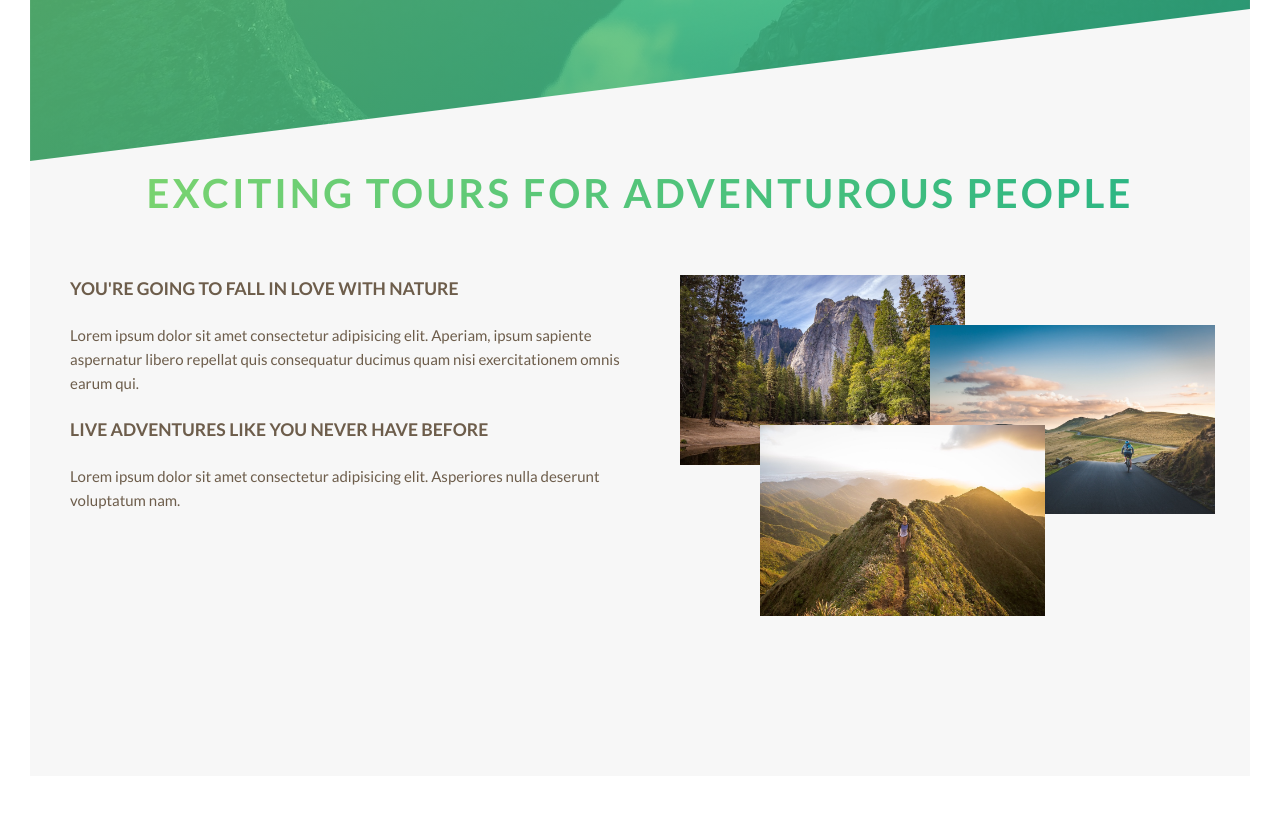
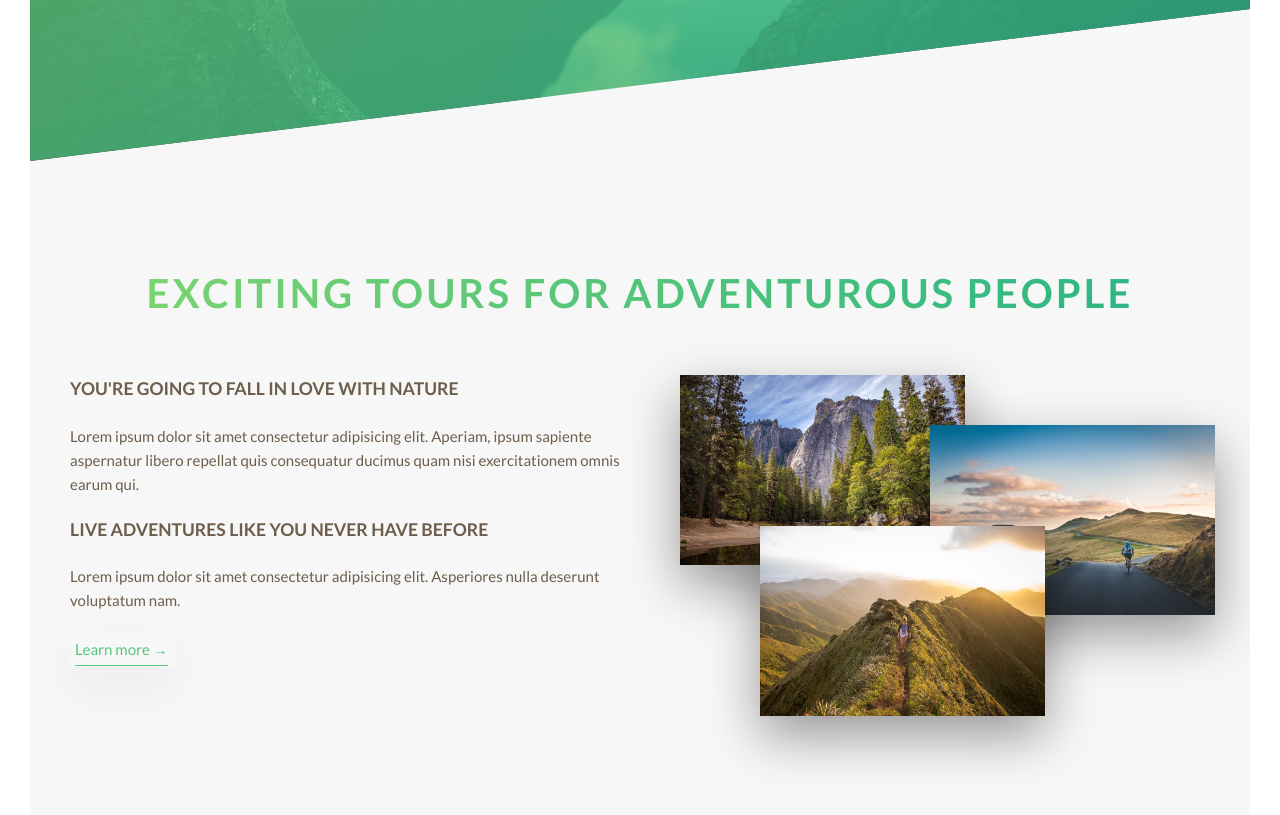
Before and after one commit to Wil-Colon/Natours-cssTestProject, a React (Vite) app: page / in a window 1280 px wide. Shown: the part 629-1444 px from the top of the page. Built offline with nearby package versions, Linux system fonts and the light colour scheme.

Commit message:
about section complete

```diff
--- a/src/Components/About/About.tsx
+++ b/src/Components/About/About.tsx
@@ -25,6 +25,10 @@ export default function About() {
                         Lorem ipsum dolor sit amet consectetur adipisicing elit.
                         Asperiores nulla deserunt voluptatum nam.
                     </p>
+
+                    <a href="about" className="btn">
+                        Learn more &rarr;
+                    </a>
                 </div>
 
                 <div className="section-about__row-photos">
@@ -33,10 +37,6 @@ export default function About() {
                     <img src={img3} alt="photo3" className="photo photo--p3" />
                 </div>
             </div>
-
-            {/* <a href="about" className="section-about__btn-link">
-                Learn more
-            </a> */}
         </div>
     );
 }
--- a/src/Components/About/about.scss
+++ b/src/Components/About/about.scss
@@ -3,11 +3,8 @@
 .section-about {
     display: flex;
     flex-direction: column;
-    // grid-template-columns: 1fr minmax(40rem, 1fr);
     background-color: #f7f7f7;
     margin-top: -30rem;
-    // grid-gap: 3rem;
-
     width: 100%;
     overflow: hidden;
 
@@ -16,17 +13,13 @@
     }
 
     &__header {
-        // grid-column: 1/-1;
-
         text-align: center;
         margin: 5rem;
-        margin-top: 30rem;
-
+        margin-top: 40rem;
         font-size: 4rem;
         font-weight: 700;
         letter-spacing: 0.3rem;
         text-transform: uppercase;
-
         background-image: linear-gradient(to right, #7ed56f, #28b485);
         -webkit-background-clip: text;
         color: transparent;
@@ -40,23 +33,43 @@
     }
 
     &__row {
-        // position: relative;
-
-        // grid-column: 1/2;
-        // flex-direction: column;
         align-self: center;
         display: flex;
-        // width: 60%;
         min-width: 40rem;
         height: 50rem;
         position: relative;
 
+        @media only screen and (max-width: $bp-medium) {
+            flex-direction: column;
+            width: 55%;
+            height: 65rem;
+        }
         &-heading-tertiary {
             flex-basis: 50%;
             margin-right: 10rem;
             margin-left: 10rem;
+            font-size: 1.8rem;
+            text-underline-offset: 1rem;
 
-            font-size: 1.8rem;
+            & .btn {
+                display: inline-block;
+                color: $color-secondary;
+                font-size: 1.5rem;
+                text-decoration: underline;
+                text-decoration-color: $color-secondary;
+                box-shadow: ($box-shadow);
+                font-weight: 400;
+                width: 10.5rem;
+                height: 3.5rem;
+                padding: 0.5rem;
+                transition: all 0.2s;
+
+                &:hover {
+                    background-color: $color-secondary;
+                    color: white;
+                    transform: translateY(-0.2rem);
+                }
+            }
 
             @media only screen and (max-width: $bp-xlarge) {
                 font-size: 1.5rem;
@@ -69,61 +82,78 @@
             }
 
             h3 {
-                // font-size: 2rem;
                 font-weight: 700;
                 text-transform: uppercase;
                 margin-bottom: 2rem;
             }
             p {
                 margin-bottom: 2rem;
-                // font-size: 1.8rem;
                 font-weight: 400;
             }
         }
 
         &-photos {
             position: relative;
-            // grid-row: 2/3;
-            // grid-column: 2/3;
+            flex-basis: 50%;
 
-            flex-basis: 50%;
-            // margin-right: 10rem;
-            // right: 15rem;
+            &:has(:hover) > img:not(:hover) {
+                transform: scale(0.9);
+            }
 
-            @media only screen and (max-width: $bp-xlarge) {
-                // width: ;
+            @media only screen and (max-width: $bp-largest) {
+                min-width: 50rem;
+            }
+
+            @media only screen and (max-width: $bp-large) {
+                min-width: 40rem;
+            }
+
+            @media only screen and (max-width: $bp-medium) {
+                margin: 2.5rem;
             }
 
             & .photo {
                 position: absolute;
                 width: 50%;
+                transition: all 0.2s;
+                box-shadow: 0 2rem 5rem rgba(0, 0, 0, 0.4);
+
+                & img {
+                    top: 2rem;
+                }
+
+                &:hover {
+                    outline: 1.5rem $color-secondary solid;
+                    outline-offset: 2rem;
+                    border-radius: 2rem;
+                    z-index: 1;
+                }
 
                 &--p1 {
                     top: 0;
                     left: 0;
-                    // @media only screen and (max-width: $bp-large) {
-                    //     left: 15rem;
-                    // }
                 }
+
                 &--p2 {
                     top: 5rem;
                     left: 25rem;
+
+                    @media only screen and (max-width: $bp-large) {
+                        top: 5rem;
+                        left: 15rem;
+                    }
                 }
+
                 &--p3 {
                     top: 15rem;
                     left: 8rem;
-                    // @media only screen and (max-width: $bp-large) {
-                    //     top: 12rem;
-                    // }
+
+                    @media only screen and (max-width: $bp-large) {
+                        top: 10rem;
+                        left: 8rem;
+                    }
                 }
             }
         }
     }
-
-    .btn-link {
-        background-color: orange;
-    }
-
-    &__btn-link {
-    }
 }
--- a/src/Components/Header/header.scss
+++ b/src/Components/Header/header.scss
@@ -3,7 +3,6 @@
 .header {
     position: relative;
     display: grid;
-    z-index: 2;
     height: 95vh;
     background-image: linear-gradient(
             to right bottom,
--- a/src/Components/Navigation/navigation.scss
+++ b/src/Components/Navigation/navigation.scss
@@ -20,6 +20,7 @@
         position: absolute;
         // right: 0rem;
         // top: 0rem;
+        box-shadow: ($box-shadow);
 
         top: 1.3rem;
         right: 7.5rem;
--- a/src/index.scss
+++ b/src/index.scss
@@ -1,5 +1,6 @@
 // COLOR VARIABLES
 $color-primary: #f9f7f6;
+$color-secondary: #55c57a;
 
 $color-grey-light-2: #aaa;
 
@@ -16,6 +17,8 @@ $bp-largest: 75em; //1200px
 $bp-large: 62.5em; //1000px
 $bp-medium: 50em; //800px / 16 = 50em
 $bp-small: 37.5em; //600px
+
+$box-shadow: 0 2rem 5rem rgba(0, 0, 0, 0.06);
 
 *,
 *::before,
```
